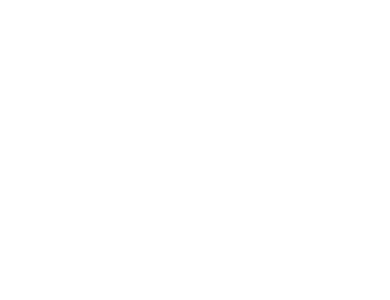
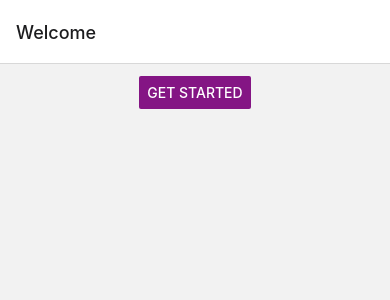
Before and after one commit to thejunghare/society-mobile, a React Native app: screen / in a window 390 px wide. Shown: the top 300 px of the page. Built offline with nearby package versions, Linux system fonts and the light colour scheme.

Commit message:
fix navigation for welcome

```diff
--- a/App.js
+++ b/App.js
@@ -1,13 +1,23 @@
-import { StatusBar } from 'expo-status-bar';
-import { Text, View } from 'react-native';
-import WelcomeStack from './screens/WelcomeStack';
+import { StatusBar } from "expo-status-bar";
+import * as React from "react";
+import { Text, View } from "react-native";
+import { NavigationContainer } from "@react-navigation/native";
+import { createStackNavigator } from "@react-navigation/stack";
 
- const App =() =>{
+import WelcomeScreen from "./screens/WelcomeScreen";
+import LoginScreen from "./screens/LoginScreen";
+
+const Stack = createStackNavigator();
+
+const App = () => {
   return (
-    <View className='flex-1'>
-         <WelcomeStack/>
-         {/*<Text className="text-black-50">Welcome Screen</Text>*/}
-    </View>
+    <NavigationContainer>
+      <Stack.Navigator>
+        <Stack.Screen name="Welcome" component={WelcomeScreen} />
+        <Stack.Screen name="Login" component={LoginScreen} />
+      </Stack.Navigator>
+    </NavigationContainer>
   );
-}
-export default App
+};
+
+export default App;
--- a/screens/LoginScreen.js
+++ b/screens/LoginScreen.js
@@ -1,4 +1,5 @@
 import { StatusBar } from 'expo-status-bar';
+import * as React from 'react';
 import { Text, View } from 'react-native';
 
  const LoginScreen = () =>{
--- a/screens/WelcomeScreen.js
+++ b/screens/WelcomeScreen.js
@@ -1,21 +1,26 @@
-import { StatusBar } from 'expo-status-bar';
-import { Text, View,Button } from 'react-native';
+import { StatusBar } from "expo-status-bar";
+import * as React from "react";
+import { Text, View, Button, Pressable } from "react-native";
+import { useNavigation } from "@react-navigation/native";
 
- const WelcomeScreen = () =>{
-      const onPressGetStarted = () =>{
-           console.log('I was pressed')
-  }
+const WelcomeScreen = () => {
+  const navigation = useNavigation();
+
+  const onPressGetStarted = () => {
+    //console.info("I was pressed");
+    navigation.replace("Login");
+  };
+
   return (
-    <View>
+    <View className="flex-1 items-center m-3">
       <Button
-  onPress={onPressGetStarted}
-  title="Get Started"
-  color="#841584"
-  accessibilityLabel="Learn more about this purple button"/>
-      <Text className="text-red-50">Welcome Screen</Text>
+        onPress={onPressGetStarted}
+        title="Get Started"
+        color="#841584"
+        accessibilityLabel="Learn more about this purple button"
+      />
     </View>
+  );
+};
 
-  );
-}
-
-export default WelcomeScreen
+export default WelcomeScreen;
--- a/screens/WelcomeStack.js
+++ /dev/null
@@ -1,20 +0,0 @@
-import { createStackNavigator } from '@react-navigation/stack';
-// new add
-import { NavigationContainer } from '@react-navigation/native';
-// import Screens
-import WelcomeScreen from './WelcomeScreen'
-import LoginScreen from './LoginScreen'
-
-const Stack = createStackNavigator();
-
-const WelcomeStack = () =>{
-  return (
-    // new add NavigationContainer
-    <NavigationContainer>
-      <Stack.Screen name="Welcome" component={WelcomeScreen} />
-      <Stack.Screen name="Login" component={LoginScreen} />
-    </NavigationContainer>
-
-  );
-}
-export default WelcomeStack
```
